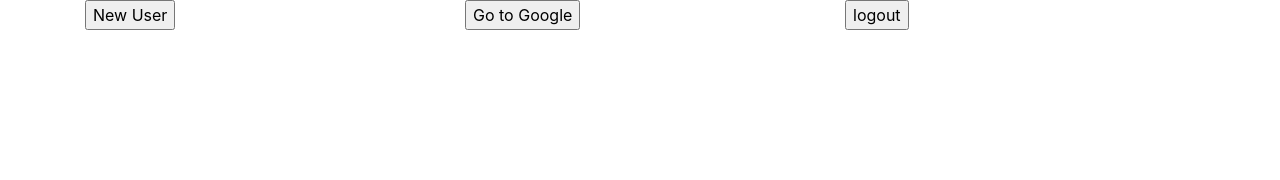
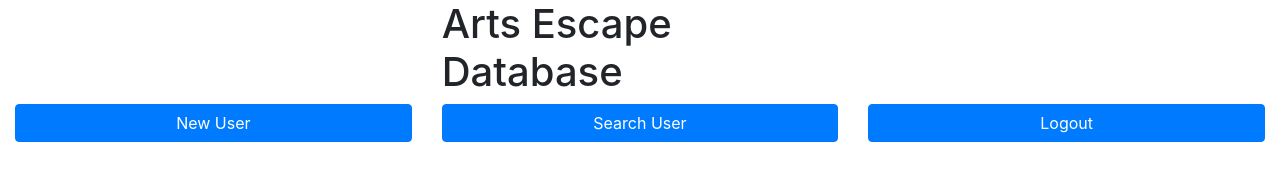
Before and after one commit to rrotaru/ArtsEscape, a website: page www/index.html in a window 1280 px wide. Drawn offline with nearby package versions, Linux system fonts and the light colour scheme.

Commit message:
added index.html

```diff
--- a/www/index.html
+++ b/www/index.html
@@ -12,21 +12,28 @@
 	<!-- Insert this line after script imports -->
 </head>
 <body>
-    <div class="container">
+    <div class="container-fluid">
         <div class="row">
-            <div class="col-4">
+            <div class="col-md-4"></div>
+            <div class="col-md-4">
+                <h1>Arts Escape Database</h1>
+            </div>
+        </div>
+
+        <div class="row">
+            <div class="col-md-4">
                     <form action="newUser.html">
-                        <input type="submit" value="New User" />
+                        <input class="btn btn-primary btn-block" type="submit" value="New User" />
                     </form>
             </div>
-            <div class="col-4">
+            <div class="col-md-4">
                     <form action="search.html">
-                        <input type="submit" value="Go to Google" />
+                        <input class="btn btn-primary btn-block" type="submit" value="Search User" />
                     </form>
             </div>
-            <div class="col-4">
+            <div class="col-md-4">
                     <form action="login.html">
-                        <input type="submit" value="logout" />
+                        <input class="btn btn-primary btn-block" type="submit" value="Logout" />
                     </form>
             </div>
         </div>
```
